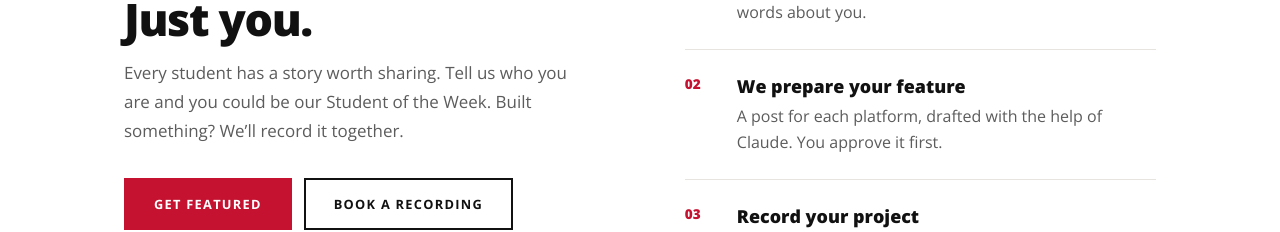
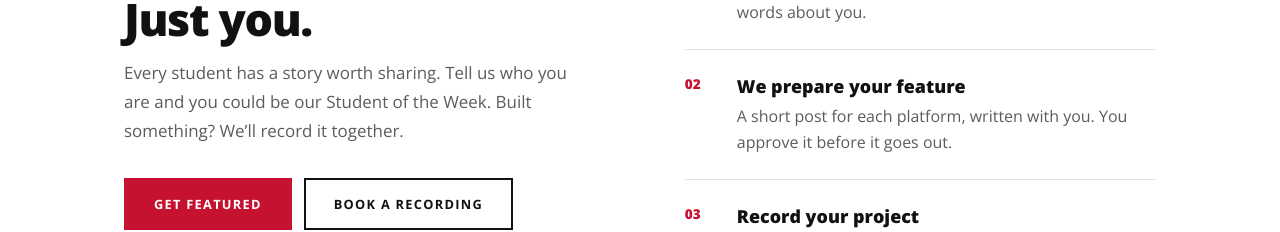
Before and after one commit to kardara/cmu-communcation-plan, a React (Vite) app: page / in a window 1280 px wide. Shown: the part 2343-2575 px from the top of the page. Built offline with nearby package versions, Linux system fonts and the light colour scheme.

Commit message:
Remove AI mentions from the site and plan

```diff
--- a/src/App.jsx
+++ b/src/App.jsx
@@ -27,7 +27,7 @@ const WEEK = [
 
 const STEPS = [
   ['Fill the form', 'Three minutes: your program, class, interests and a few words about you.'],
-  ['We prepare your feature', 'A post for each platform, drafted with the help of Claude. You approve it first.'],
+  ['We prepare your feature', 'A short post for each platform, written with you. You approve it before it goes out.'],
   ['Record your project', 'Optional. Built something? We book a slot and record a short demo together.'],
   ['Published on the weekend', 'Instagram, LinkedIn, WhatsApp and X, on the same day.'],
 ]
```
Also changed, not shown: 1 other file (tests, documents, lock files or other folders).
